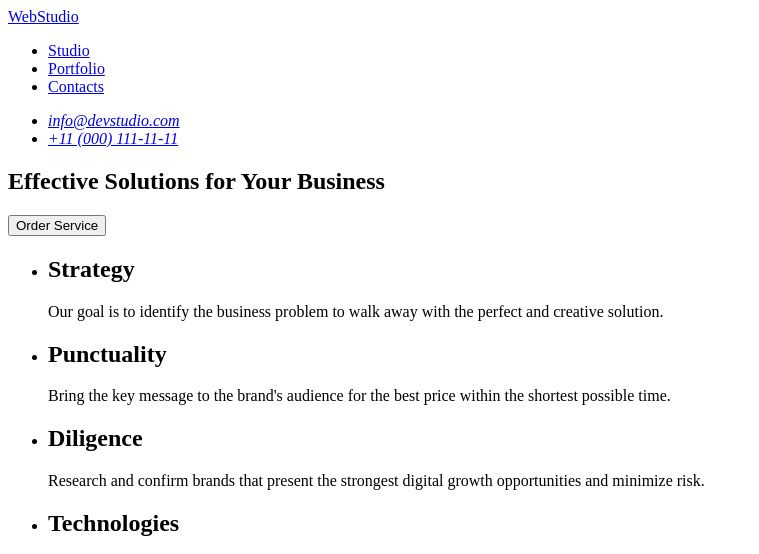
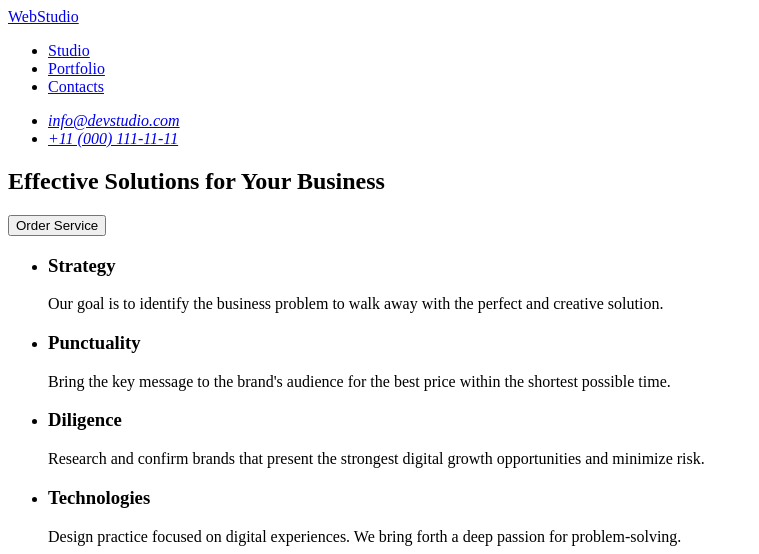
Before and after one commit to VadymK17/goit-markup-hw-02, a plain HTML site: page index.html in a window 1280 px wide. Shown: the top 554 px of the page, without its empty margins (0-759 px from the left). Drawn offline with Linux system fonts and the light colour scheme.

Commit message:
Update index.html

```diff
--- a/index.html
+++ b/index.html
@@ -10,8 +10,8 @@
     <!-- header section -->
     <header>
       <!-- Menu Nav -->
-      <a href="./index.html">WebStudio</a>
       <nav>
+        <a href="./index.html" targey="_blank">WebStudio</a>
         <ul>
           <li>
             <a href="./index.html">Studio</a>
@@ -47,30 +47,31 @@
       </section>
       <!-- Benefits section -->
       <section>
+        <h2 hidden>Features</h2>
         <ul>
           <li>
-            <h2>Strategy</h2>
+            <h3>Strategy</h3>
             <p>
               Our goal is to identify the business problem to walk away with the
               perfect and creative solution.
             </p>
           </li>
           <li>
-            <h2>Punctuality</h2>
+            <h3>Punctuality</h3>
             <p>
               Bring the key message to the brand's audience for the best price
               within the shortest possible time.
             </p>
           </li>
           <li>
-            <h2>Diligence</h2>
+            <h3>Diligence</h3>
             <p>
               Research and confirm brands that present the strongest digital
               growth opportunities and minimize risk.
             </p>
           </li>
           <li>
-            <h2>Technologies</h2>
+            <h3>Technologies</h3>
             <p>
               Design practice focused on digital experiences. We bring forth a
               deep passion for problem-solving.
```
